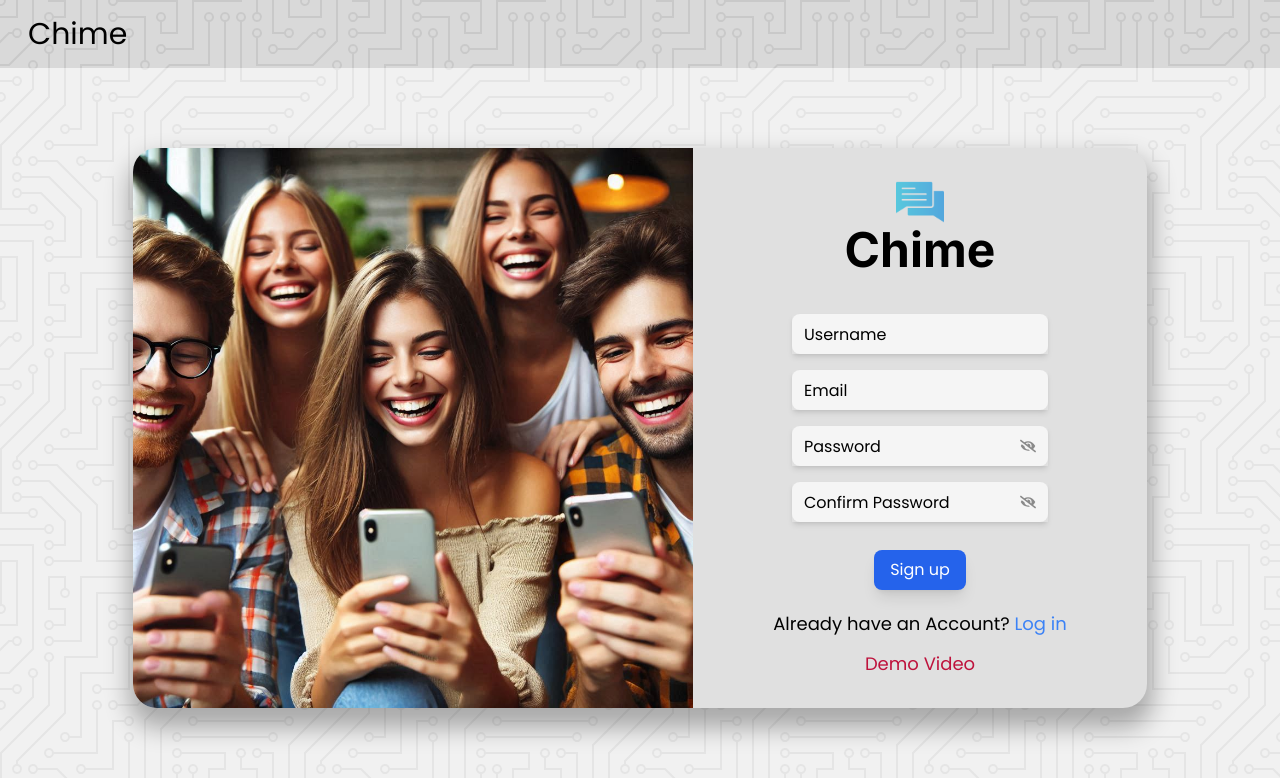
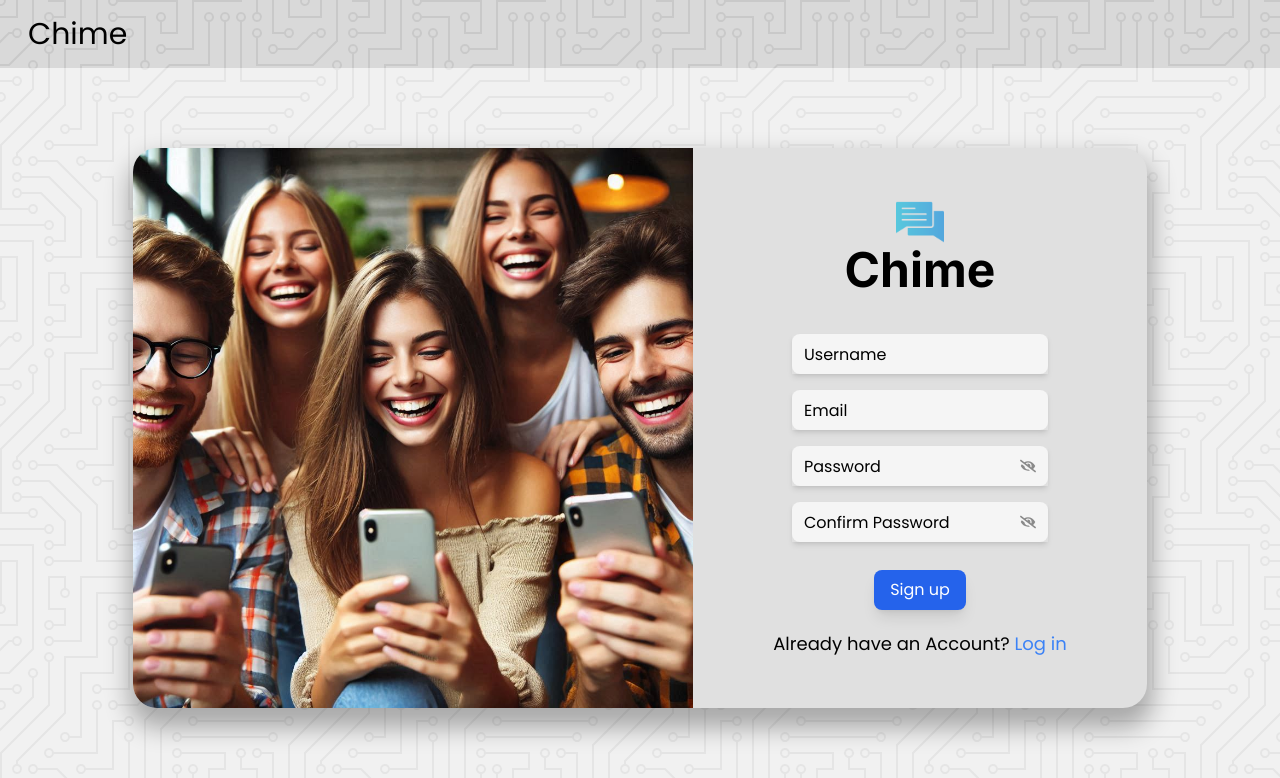
Before and after one commit to khalidqureshii/Harmony, a React (Vite) app in the folder client/: page /register in a window 1280 px wide. Shown: the top 778 px of the page. Built offline with nearby package versions, Linux system fonts and the light colour scheme; a web font is replaced by a local one.

Commit message:
Fixed Register page

```diff
--- a/client/src/pages/Register.tsx
+++ b/client/src/pages/Register.tsx
@@ -5,14 +5,6 @@ import {toast} from "react-toastify";
 import InputEntryPassword from "../components/InputEntryPassword";
 import Loader from "../components/Loader";
 import { storeData } from "@/api/Register";
-import {
-    Dialog,
-    DialogContent,
-    DialogDescription,
-    DialogHeader,
-    DialogTitle,
-  } from "@/components/ui/dialog"
-import DemoVideo from "@/components/DemoVideo";
 import { useDispatch, useSelector } from "react-redux";
 import { authenticateUser, storeToken } from "@/store/features/authSlice";
 import { AppDispatch } from "@/store/Store";
@@ -21,7 +13,6 @@ function Register() {
     const navigate = useNavigate();
     const isLoggedIn = useSelector((state: any) => state.auth.isLoggedIn)
     const dispatch: AppDispatch = useDispatch();
-    const [isDialogOpen, setIsDialogOpen] = useState<boolean>(false);
     const userLoading = useSelector((state: any) => state.auth.userLoading);
 
     useEffect(() => {
@@ -81,22 +72,8 @@ function Register() {
                 <button type="submit" className="bg-blue-600 hover:bg-blue-500 text-white rounded-lg py-2 px-4 mt-3 shadow-lg" onClick={storeDataLocal}>Sign up</button>
 
                 <h2 className="text-lg mt-5 text-black">Already have an Account? <span className="text-blue-500 cursor-pointer" onClick={()=>navigate("/login")}>Log in</span></h2>
-                <h1 className="mt-3 text-lg text-rose-700 cursor-pointer" onClick={()=>setIsDialogOpen(true)}>Demo Video</h1>
             </div>
         </div>
-
-        <Dialog open={isDialogOpen} onOpenChange={setIsDialogOpen}>
-            <DialogContent className="max-w-xl p-6 overflow-hidden">
-                <DialogHeader>
-                    <DialogTitle className="mb-3">Demo Video</DialogTitle>
-                    <DialogDescription>
-                        <div className="relative w-full max-h-[315px] overflow-hidden">
-                            <DemoVideo />
-                        </div>
-                    </DialogDescription>
-                </DialogHeader>
-            </DialogContent>
-        </Dialog>
     </div>
 }
 
```
